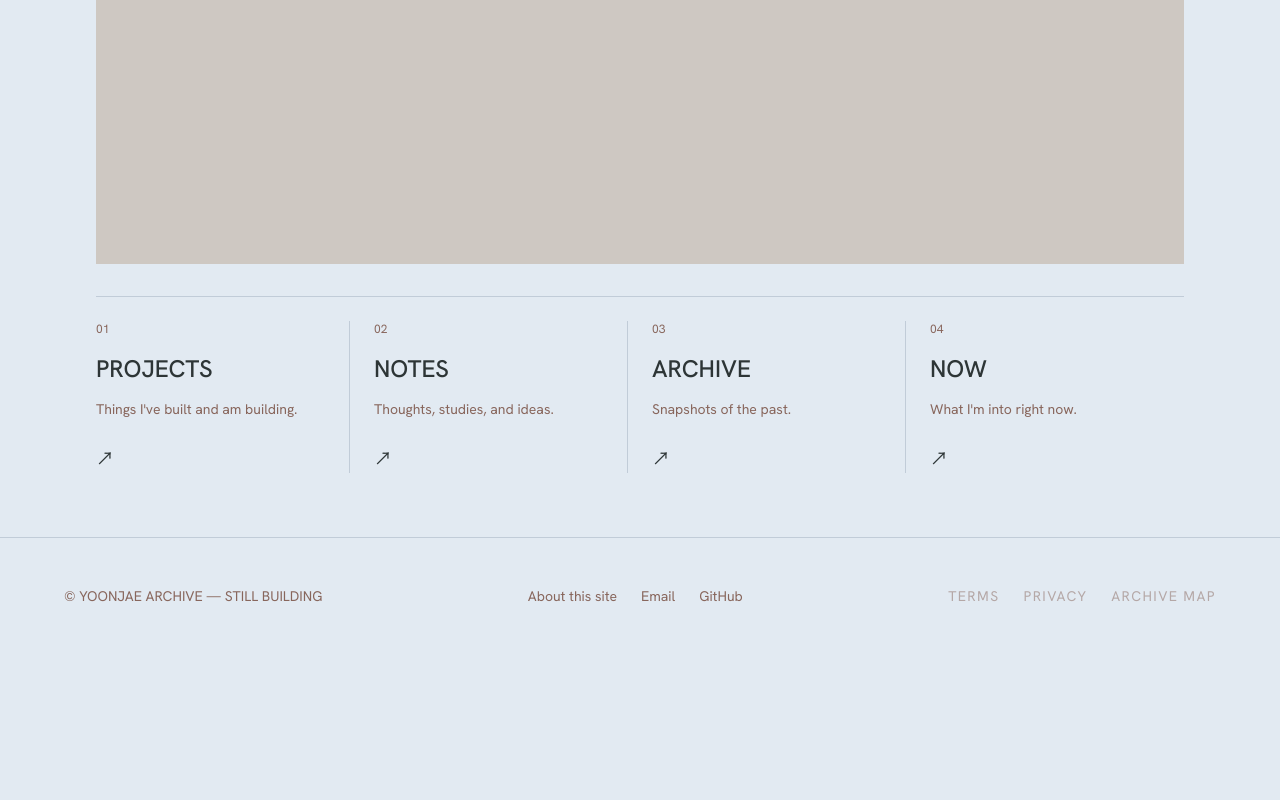
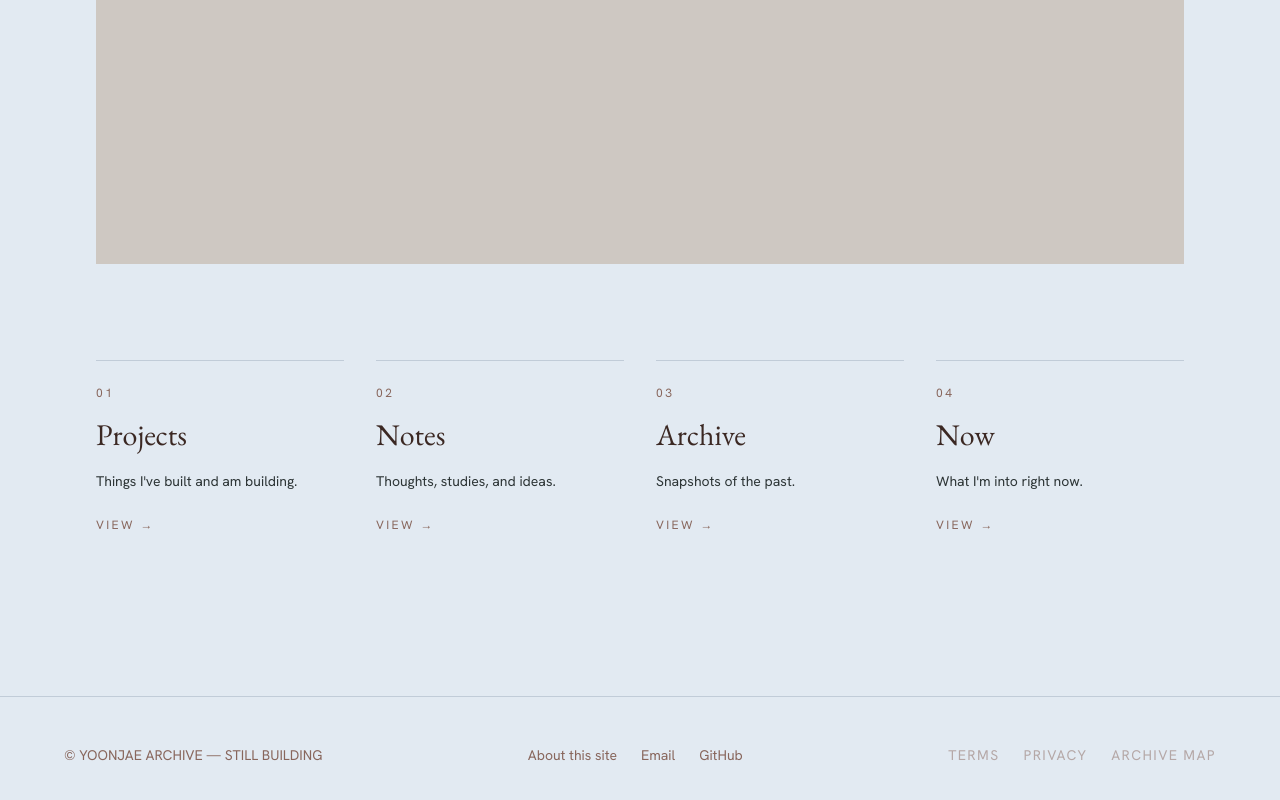
Before and after one commit to yunzaex/still-building, a Next.js app: page / in a window 1280 px wide. Shown: the part 722-1522 px from the top of the page. Before the commit the page ends 1376 px from the top, so only its background shows below. Built offline with nearby package versions, Linux system fonts and the light colour scheme.

Commit message:
feat: MenuCard 컴포넌트 추가

```diff
--- a/app/page.tsx
+++ b/app/page.tsx
@@ -1,21 +1,27 @@
+import MenuCard from "@/components/MenuCard";
+
 const menuItems = [
   {
-    number: "01",
+    href: "/projects",
+    label: "01",
     title: "Projects",
     description: "Things I've built and am building.",
   },
   {
-    number: "02",
+    href: "/notes",
+    label: "02",
     title: "Notes",
     description: "Thoughts, studies, and ideas.",
   },
   {
-    number: "03",
+    href: "/archive",
+    label: "03",
     title: "Archive",
     description: "Snapshots of the past.",
   },
   {
-    number: "04",
+    href: "/now",
+    label: "04",
     title: "Now",
     description: "What I'm into right now.",
   },
@@ -45,24 +51,15 @@ export default function Home() {
 
         <div className="mt-16 h-[520px] w-full bg-[var(--surface)]" />
 
-        <section className="mt-8 grid gap-6 border-t border-[var(--line)] pt-6 md:grid-cols-4">
+        <section className="grid gap-8 py-24 md:grid-cols-4">
           {menuItems.map((item) => (
-            <article
-              key={item.number}
-              className="border-r border-[var(--line)] pr-6 last:border-r-0"
-            >
-              <p className="mb-4 text-xs text-[var(--brown-light)]">
-                {item.number}
-              </p>
-
-              <h2 className="text-2xl font-medium uppercase">{item.title}</h2>
-
-              <p className="mt-3 text-sm leading-6 text-[var(--brown-light)]">
-                {item.description}
-              </p>
-
-              <p className="mt-6 text-lg">↗</p>
-            </article>
+            <MenuCard
+              key={item.href}
+              href={item.href}
+              label={item.label}
+              title={item.title}
+              description={item.description}
+            />
           ))}
         </section>
       </section>
--- /dev/null
+++ b/components/MenuCard.tsx
@@ -0,0 +1,34 @@
+import Link from "next/link";
+
+type MenuCardProps = {
+  href: string;
+  label: string;
+  title: string;
+  description: string;
+};
+
+export default function MenuCard({
+  href,
+  label,
+  title,
+  description,
+}: MenuCardProps) {
+  return (
+    <Link
+      href={href}
+      className="group block border-t border-[var(--line)] pt-6 transition hover:-translate-y-1"
+    >
+      <p className="text-xs uppercase tracking-[0.22em] text-[var(--brown-light)]">
+        {label}
+      </p>
+
+      <h3 className="mt-4 font-serif text-3xl text-[var(--brown)]">{title}</h3>
+
+      <p className="mt-4 text-sm leading-6 text-[var(--text)]">{description}</p>
+
+      <span className="mt-6 inline-block text-xs uppercase tracking-[0.2em] text-[var(--brown-light)] transition group-hover:text-[var(--brown)]">
+        View →
+      </span>
+    </Link>
+  );
+}
--- a/components/Navbar.tsx
+++ b/components/Navbar.tsx
@@ -11,7 +11,7 @@ const navItems = [
 export default function Navbar() {
   return (
     <header className="fixed left-0 top-0 z-50 w-full px-8 py-6">
-      <nav className="mx-auto flex max-w-6xl items-center justify-between text-sm text-[#F2EFEA]">
+      <nav className="mx-auto flex max-w-6xl items-center justify-between text-sm text-[var(--white)]">
         <Link href="/" className="tracking-[0.25em] text-[#9AA3AD]">
           YOONJAE
         </Link>
```
